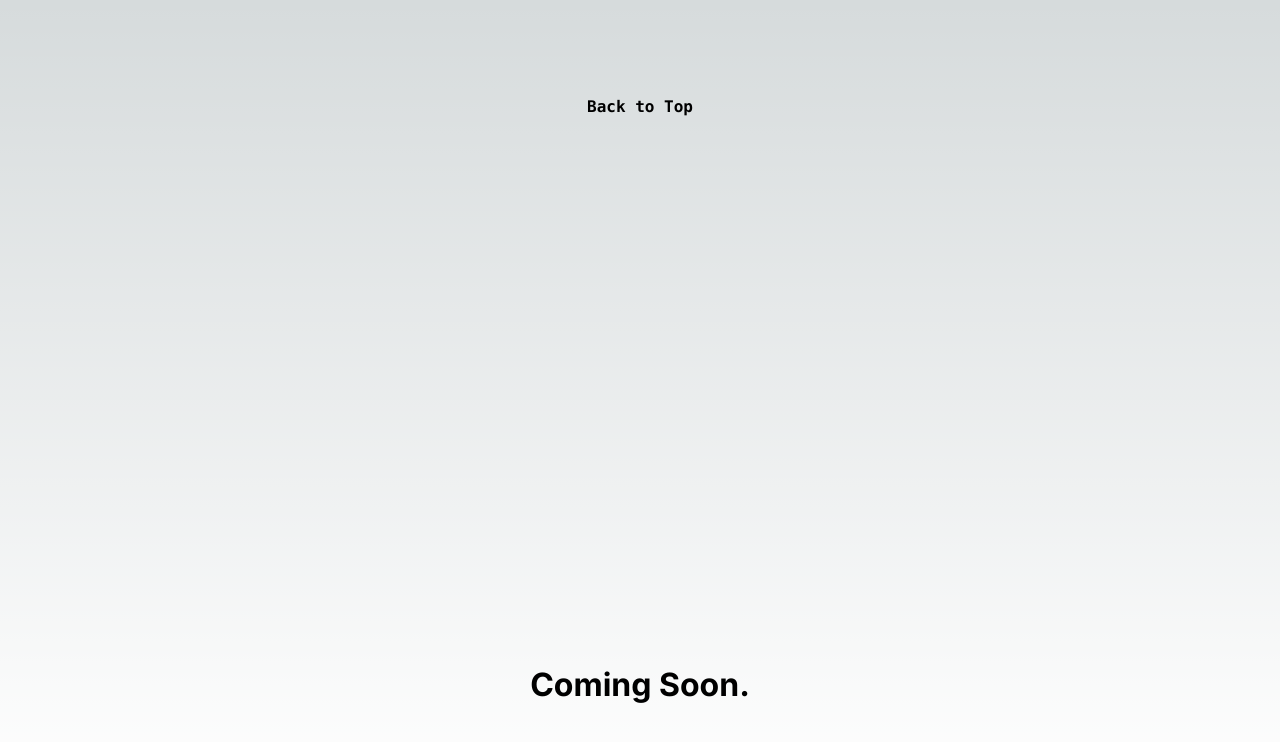
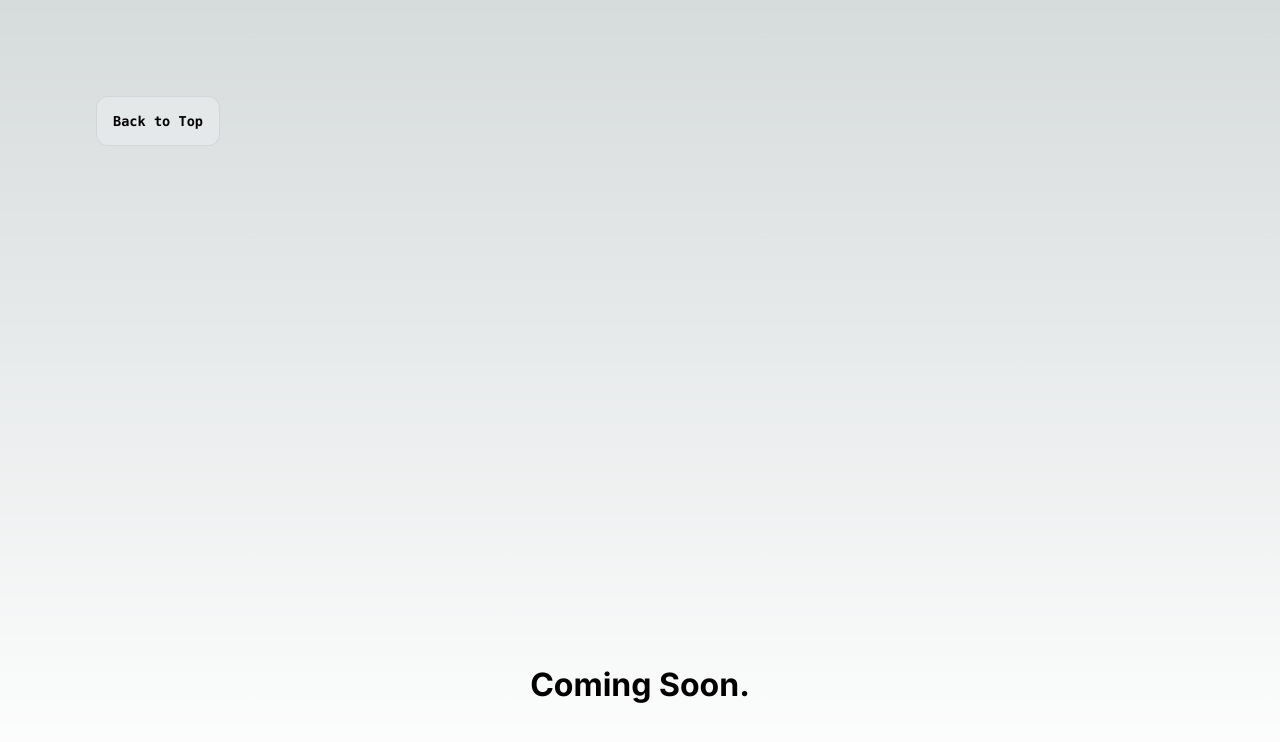
Before and after one commit to taikif/portfolio, a Next.js app: page /contact in a window 1280 px wide. Shown: the top 742 px of the page. Built offline with nearby package versions, Linux system fonts and the light colour scheme.

Commit message:
put comingsoon on allpages_fix

```diff
--- a/app/contact/page.js
+++ b/app/contact/page.js
@@ -5,10 +5,12 @@ import Link from 'next/link'
 export default function Activities(){
     return(
         <main className={styles.main}>
-            <p>
-               <code className={styles.code}><Link href="/" replace>Back to Top</Link></code>
-            </p>
-        <h1>Coming Soon.</h1>
+            <div className={styles.description}>
+                <p>
+                   <code className={styles.code}><Link href="/" replace>Back to Top</Link></code>
+                </p>
+            </div>
+            <h1>Coming Soon.</h1>
         </main>
     )
 
```
Also changed, not shown: app/skills/page.js (+6 -4 lines).
